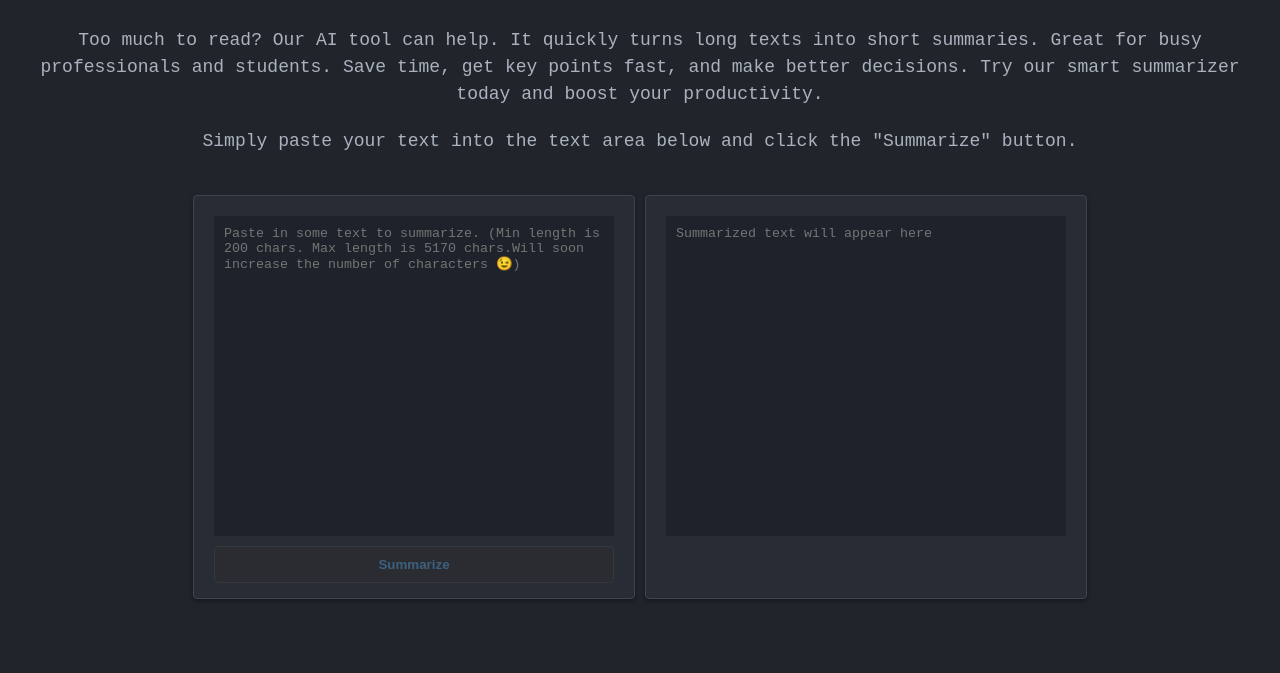
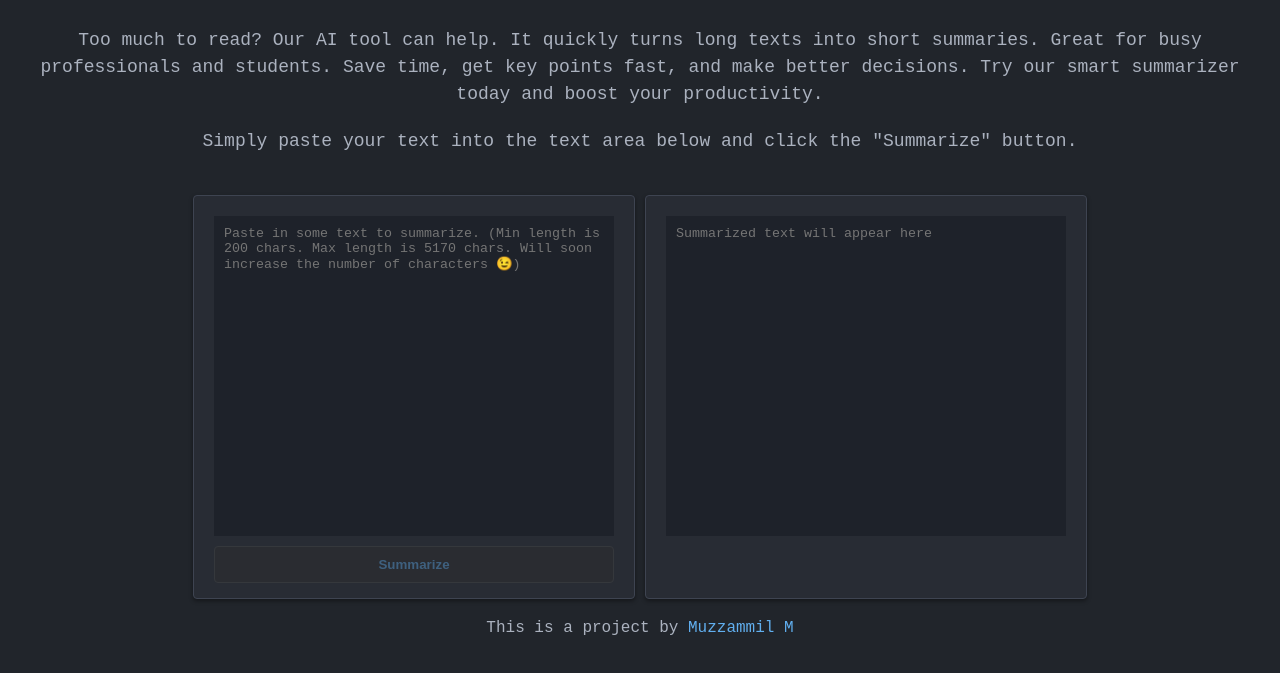
Before and after one commit to muzzammil022/AI-Text-Summarizer, a website: page public/index.html in a window 1280 px wide. Shown: the part 89-762 px from the top of the page. Drawn offline with Linux system fonts and the light colour scheme.

Commit message:
Update index.html

```diff
--- a/public/index.html
+++ b/public/index.html
@@ -13,7 +13,7 @@
     <p>Simply paste your text into the text area below and click the "Summarize" button.</p>
     <div class="container">
       <div class="text-box">
-        <textarea id="text_to_summarize" name="text_to_summarize" placeholder="Paste in some text to summarize. (Min length is 200 chars. Max length is 5170 chars.Will soon increase the number of characters 😉)" maxlength="5170"></textarea>
+        <textarea id="text_to_summarize" name="text_to_summarize" placeholder="Paste in some text to summarize. (Min length is 200 chars. Max length is 5170 chars. Will soon increase the number of characters 😉)" maxlength="5170"></textarea>
         <button id="submit-button" class="submit-button">
           <span class="submit-button-text">Summarize</span>
         </button>
@@ -22,6 +22,7 @@
         <textarea id="summary" name="summarized_text" placeholder="Summarized text will appear here" readonly></textarea>
       </div>
     </div>
+    <div class="reference"><center>This is a project by <a href="https://github.com/muzzammil022">Muzzammil M</a> </center></div>
     <script src="script.js"></script>
   </body>
 </html>
```
